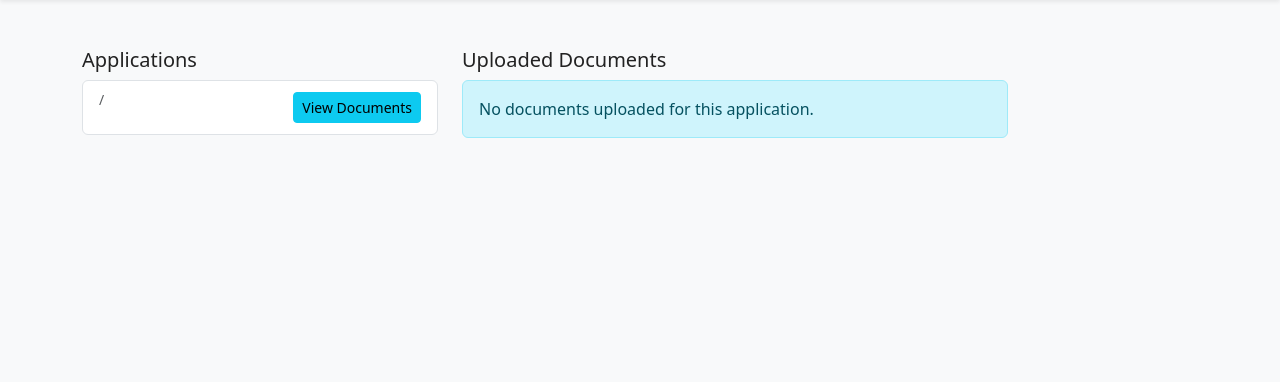
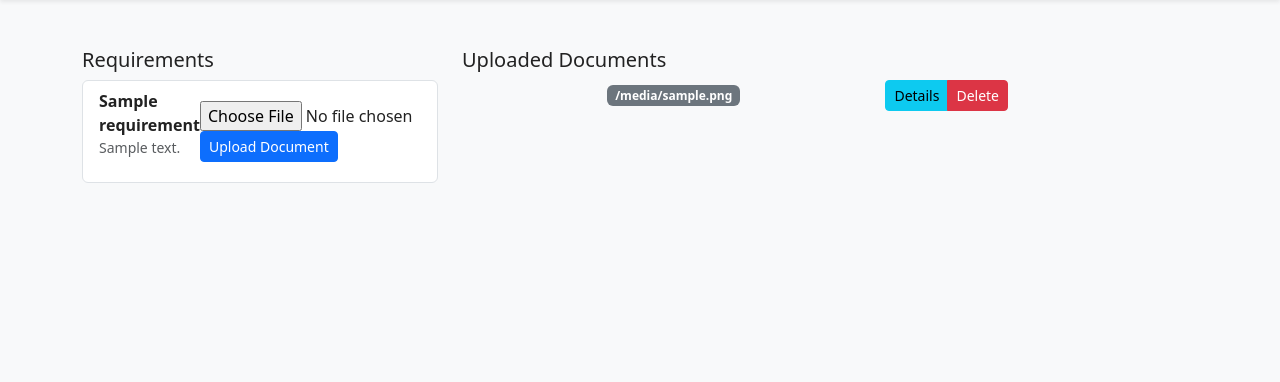
Before and after one commit to Matamaru/anerkennung-ai-cockpit, a Flask app: page /dashboard/candidate/documentmanagement?application_id=1 in a window 1280 px wide. Shown: the part 64-446 px from the top of the page. Run offline with Flask 3, Linux system fonts and the light colour scheme; a user stored in the database is signed in; a database or web service that is not in the repository returns one stand-in record (values such as "Sample title"); some libraries are stand-ins or nearby versions.

Commit message:
added requiremnt relation to documentmanagement page

```diff
--- a/frontend/webapp/candidate/routes.py
+++ b/frontend/webapp/candidate/routes.py
@@ -84,34 +84,107 @@
         db.close_conn()
 
 
+def get_requirements_for_application(application_id) -> list[dict]:
+    """Fetch all requirements linked to a given application ID."""
+    query = """
+    SELECT r.id, r.name, r.description
+    FROM _requirements r
+    JOIN _app_requirements ar ON r.id = ar.requirements_id
+    WHERE ar.application_id = %s
+    """
+    try:
+        db.connect()
+        db.cursor.execute(query, (application_id,))
+        req_tuples = db.cursor.fetchall()
+        requirements = []
+        for rt in req_tuples:
+            requirements.append({
+                'id': rt[0],
+                'name': rt[1],
+                'description': rt[2]
+            })
+        print(f"Fetched {len(requirements)} requirements for application {application_id}")
+        return requirements
+    except Exception as e:
+        print(f"Error fetching requirements for application {application_id}: {e}")
+        return []
+    finally:
+        db.close_conn()
+
+
+def get_document_details(document_id) -> Document:
+    """Fetch detailed information for a specific document by its ID."""
+    query = """
+    SELECT
+        d.id AS document_id,
+        d.file_id,
+        dt.name AS document_type_name,
+        f.filename,
+        f.filepath,
+        doc_data.ocr_full_text,
+        d.last_modified,
+        d.status_id
+    FROM _documents d
+    JOIN _document_types dt ON d.document_type_id = dt.id
+    JOIN _files f ON d.file_id = f.id
+    JOIN _document_datas doc_data ON d.document_data_id = doc_data.id
+    WHERE d.id = %s
+    """
+    try:
+        db.connect()
+        db.cursor.execute(query, (document_id,))
+        doc_tuple = db.cursor.fetchone()
+        if doc_tuple:
+            print(f"Fetched details for document {document_id}")
+            return Document.from_tuple(doc_tuple)
+        else:
+            print(f"No details found for document {document_id}")
+            return None
+    except Exception as e:
+        print(f"Error fetching details for document {document_id}: {e}")
+        return None
+    finally:
+        db.close_conn()
+
 #=== Routes
+
+#======= Document Management Routes  =======
 
 @login_required
 @candidate_required
 @candidate_bp.route("/dashboard/candidate/documentmanagement")
 def document_management():
-    user_id = current_user.id
-    selected_app_id = request.args.get("application_id")  # The selected application ID from the URL
+    # Get the application_id from the URL or session
+    application_id = request.args.get('application_id')
 
-    # Get all applications for the user
-    app_tuple = Application.get_by_user_id(user_id)
-    applications = [Application.from_tuple(a) for a in app_tuple] if app_tuple else []
+    if not application_id:
+        return redirect(url_for('candidate.applications_management'))  # If no application selected, redirect to applications page
 
-    if selected_app_id:
-        # Find the selected application and attach its documents
-        for app in applications:
-            if app.id == selected_app_id:
-                # Get the documents for the selected application
-                app.documents = get_documents_for_application(selected_app_id)
-                break
+    # Get requirements for the selected application
+    requirements = get_requirements_for_application(application_id)
 
-    # Render the template with applications and selected documents
+    # Get documents associated with the selected application
+    documents = get_documents_for_application(application_id)
+
     return render_template(
         "candidate_documentmanagement.html",
-        applications=applications,
-        selected_application_id=selected_app_id,  # Pass the selected application ID to the template
+        requirements=requirements,
+        documents=documents,
+        application_id=application_id  # Pass the application_id to the template
     )
 
+
+@login_required
+@candidate_required
+@candidate_bp.route("/dashboard/candidate/documentmanagement/details/<document_id>")
+def document_details(document_id):
+    # Get the details of the selected document
+    document = get_document_details(document_id)
+    return render_template("candidate_documentdetails.html", document=document)
+
+
+
+#======= Application Management Routes  =======
 
 @login_required
 @candidate_required
--- a/frontend/webapp/templates/candidate_documentmanagement.html
+++ b/frontend/webapp/templates/candidate_documentmanagement.html
@@ -2,9 +2,7 @@
 <!--  Module:         templates.candidate_documentmanagement                -->
 <!--  Author:         Heiko Matamaru, IGS                                   -->
 <!--  Version:        0.0.1                                                 -->
-
 {% extends 'base.html' %}
-
 
 {% block title %} Document Management - Candidate Dashboard {% endblock %}
 {% block meta_description %} Manage documents for the Anerkennung AI Cockpit. {% endblock %}
@@ -13,18 +11,24 @@
   <div class="container py-4">
     <div class="row">
 
-      <!-- LEFT: Applications list (requirements) -->
+      <!-- LEFT: Requirements list -->
       <div class="col-md-4 mb-3">
-        <h5>Applications</h5>
+        <h5>Requirements</h5>
         <ul class="list-group">
-          {% for app in applications %}
+          {% for req in requirements %}
             <li class="list-group-item d-flex justify-content-between align-items-center">
               <div>
-                <strong>{{ app.profession_name }}</strong>
-                <p class="small text-muted">{{ app.country_name }} / {{ app.state_name }}</p>
+                <strong>{{ req.name }}</strong>
+                <p class="small text-muted">{{ req.description }}</p>
               </div>
-              <a href="{{ url_for('candidate.document_management', application_id=app.id) }}"
-                 class="btn btn-sm btn-info">View Documents</a>
+
+              <!-- Upload button for each requirement -->
+              <form method="POST" action="{{ url_for('candidate.upload_document') }}" enctype="multipart/form-data">
+                <input type="hidden" name="requirement_id" value="{{ req.id }}">
+                <input type="hidden" name="application_id" value="{{ application_id }}">
+                <input type="file" name="document" required>
+                <button type="submit" class="btn btn-sm btn-primary">Upload Document</button>
+              </form>
             </li>
           {% endfor %}
         </ul>
@@ -33,8 +37,8 @@
       <!-- RIGHT: Uploaded Documents for selected application -->
       <div class="col-md-6 mb-3">
         <h5>Uploaded Documents</h5>
-        {% if selected_application_id %}
-          {% for doc in applications[0].documents %}
+        {% if application_id %}
+          {% for doc in documents %}
             <div class="list-group-item d-flex justify-content-between align-items-center">
               <div>
                 <strong>{{ doc.document_type_name }}</strong>
```
